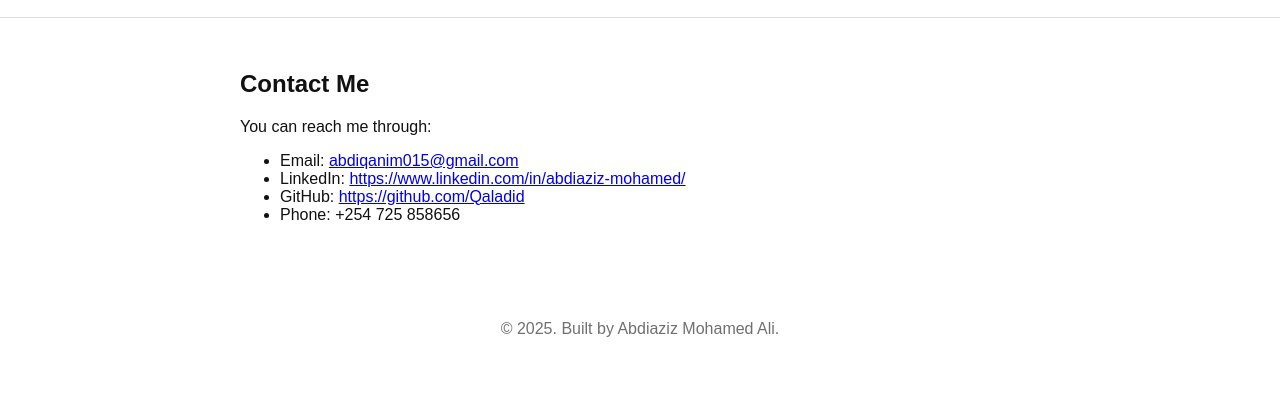
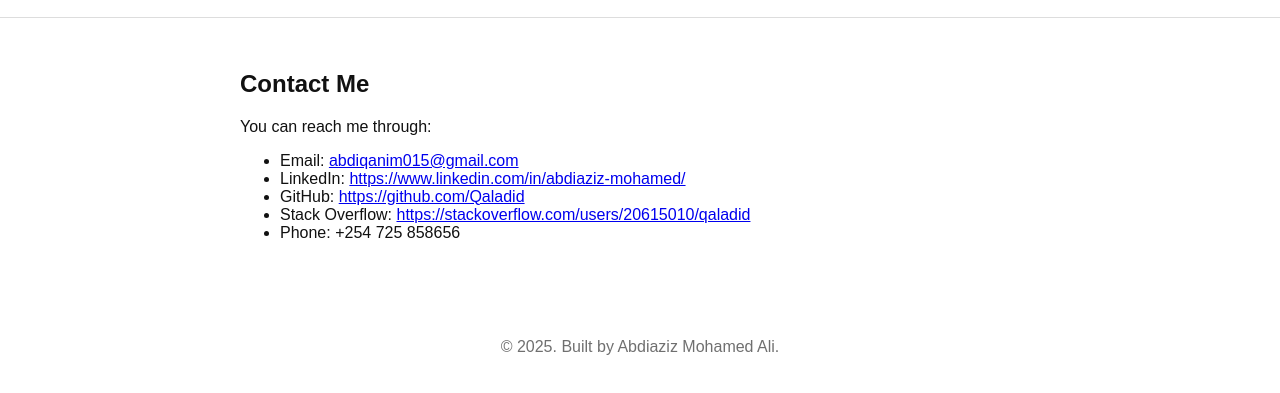
Before and after one commit to Qaladid/abdiaziz-portfolio, a plain HTML site: page contact.html in a window 1280 px wide. Shown: the part 95-488 px from the top of the page. Drawn offline with Linux system fonts and the light colour scheme.

Commit message:
added the stack overflow

```diff
--- a/contact.html
+++ b/contact.html
@@ -47,6 +47,13 @@
           </li>
 
           <li>
+            Stack Overflow:
+            <a href="https://stackoverflow.com/users/20615010/qaladid" target="_blank" rel="noopener noreferrer">
+              https://stackoverflow.com/users/20615010/qaladid
+            </a>
+          </li>
+
+          <li>
             Phone: +254 725 858656
           </li>
     </ul>
```
